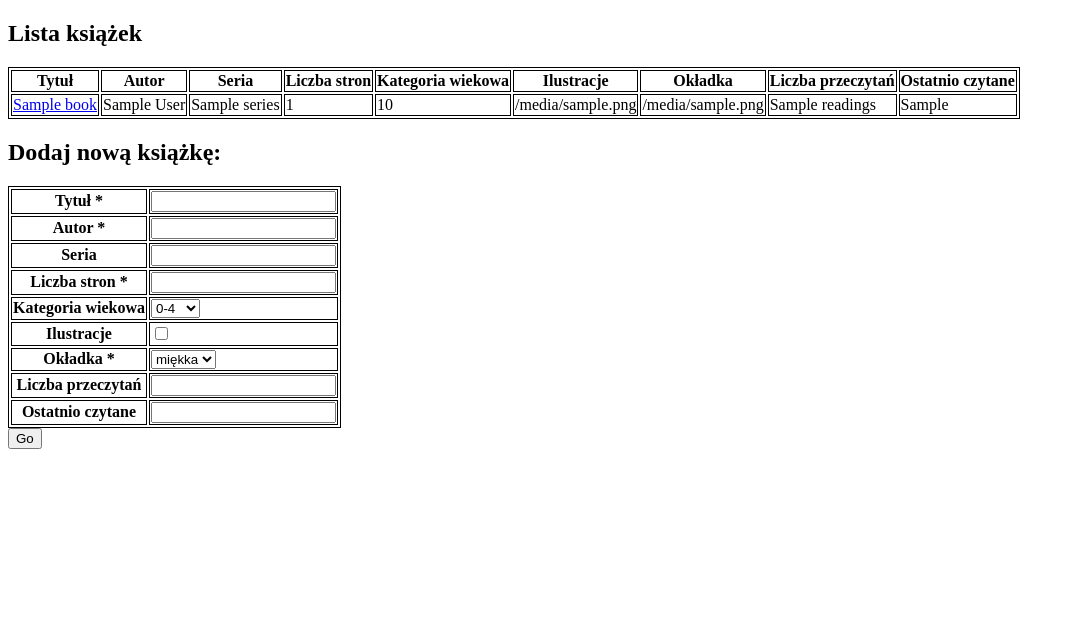
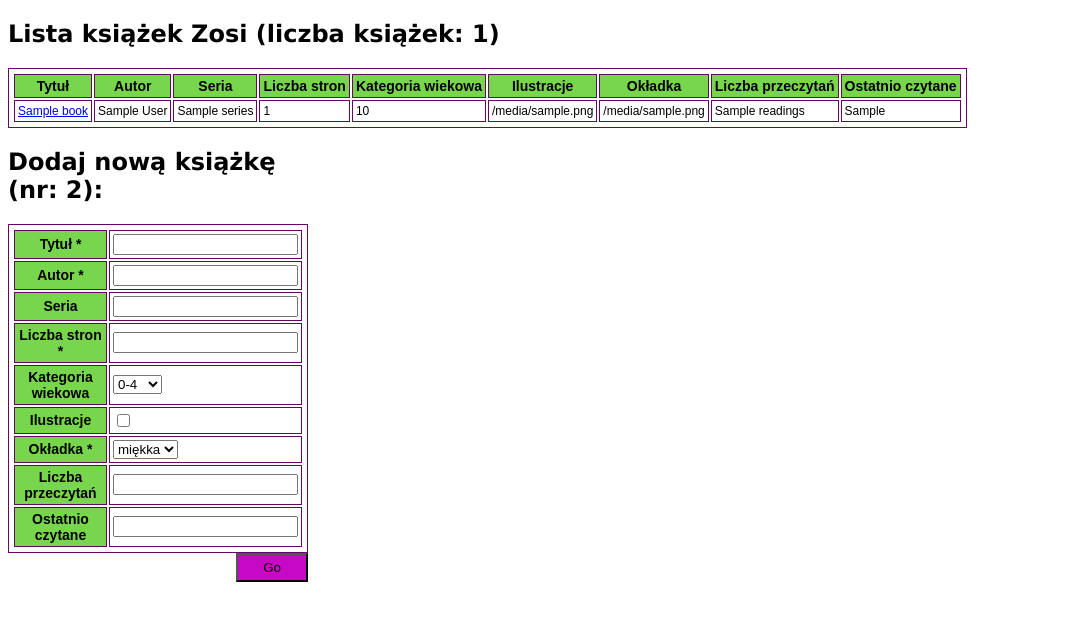
Before and after one commit to lukasz-zytko/kids-books, a Flask app: template templates/books.html in a window 1280 px wide. Shown: the top 621 px of the page, without its empty margins (0-1075 px from the left). Run offline with Flask 2, Linux system fonts and the light colour scheme; the template is opened without the code that fills it: values that come from a table or form of the project are taken from there, most other values are stand-ins (such as "Sample title", 1, 10 or a date in 2020).

Commit message:
Add book counter & api for books and single book

```diff
--- a/app.py
+++ b/app.py
@@ -1,4 +1,4 @@
-from flask import Flask, request, render_template, redirect, url_for
+from flask import Flask, request, render_template, redirect, url_for, jsonify, abort, make_response
 
 from forms import BooksForm
 from models import books
@@ -16,7 +16,7 @@ def books_list():
             books.save_all()
         return redirect(url_for("books_list"))
 
-    return render_template("books.html", form=form, books=books.all(), error=error)
+    return render_template("books.html", form=form, books=books.all(), error=error, count=books.count())
 
 
 @app.route("/books/<int:book_id>", methods=["GET", "POST"])
@@ -30,6 +30,26 @@ def book_details(book_id):
         return redirect(url_for("books_list"))
     return render_template("book.html", form=form, book_id=book_id)
 
+@app.route("/api/v1/books/", methods=["GET"])
+def books_list_api_v1():
+    return jsonify(books.all())
+
+@app.route("/api/v1/books/<int:book_id>", methods=["GET"])
+def get_book(book_id):
+    if book_id < 1 or book_id > books.count():
+        abort(404)
+    book = books.get(book_id-1)
+    return jsonify({"book": book})
+
+#errorhandlers
+@app.errorhandler(400)
+def bad_request(error):
+    return make_response(jsonify({'error': 'Bad request', 'status_code': 400}), 400)
+
+@app.errorhandler(404)
+def not_found(error):
+    return make_response(jsonify({'error': 'Not found', 'status_code': 404}), 404)
+
 
 if __name__ == "__main__":
     app.run(debug=True)
--- a/models.py
+++ b/models.py
@@ -14,6 +14,12 @@ class Books:
     def get(self, id):
         return self.books[id]
 
+    def count(self):
+        self.counter = 0
+        for _ in self.books:
+            self.counter += 1
+        return self.counter
+
     def create(self, data):
         data.pop('csrf_token')
         self.books.append(data)
--- a/templates/books.html
+++ b/templates/books.html
@@ -2,13 +2,17 @@
 <html lang="pl">
 <head>
     <meta charset="UTF-8">
-    <title>Lista książek mojej córki</title>
+    <title>Lista książek Zosi: aktualna liczba {{count}}</title>
     <style>
-        table, th, tr, td {border: 1px solid black;}
+        table, th, tr, td {border: 1px solid rgb(104, 4, 104); font-family: Arial, Helvetica, sans-serif; font-size: 12px; padding: 3px}
+        th {border: 1px solid rgb(104, 4, 104); font-family: Arial, Helvetica, sans-serif; font-size: 14px; background-color: rgb(120, 214, 76) ;}
+        h1, h2 {font-family: Verdana, Geneva, Tahoma, sans-serif }
+        input#button {float: right; padding: 5px 25px 5px 25px; background-color: rgb(199, 9, 199);}
+        div {max-width: 300px;}
     </style>
 </head>
-
-<h2>Lista książek</h2>
+<body>
+<h2>Lista książek Zosi (liczba książek: {{ count }})</h2>
 
 <table>
     <thead>
@@ -37,7 +41,7 @@
 {% endfor %}
 </table>
 <div>
-    <h2> Dodaj nową książkę: </h2>
+    <h2> Dodaj nową książkę (nr: {{count+1}}): </h2>
     <form method="POST" action="/books/">
         {{ form.hidden_tag() }}
         <table>
@@ -48,7 +52,7 @@
                 </tr>
             {% endfor %}
         </table>
-        <input type="submit" value="Go">
+        <input id="button" type="submit" value="Go">
     </form>
 </div>
 </body>
```
